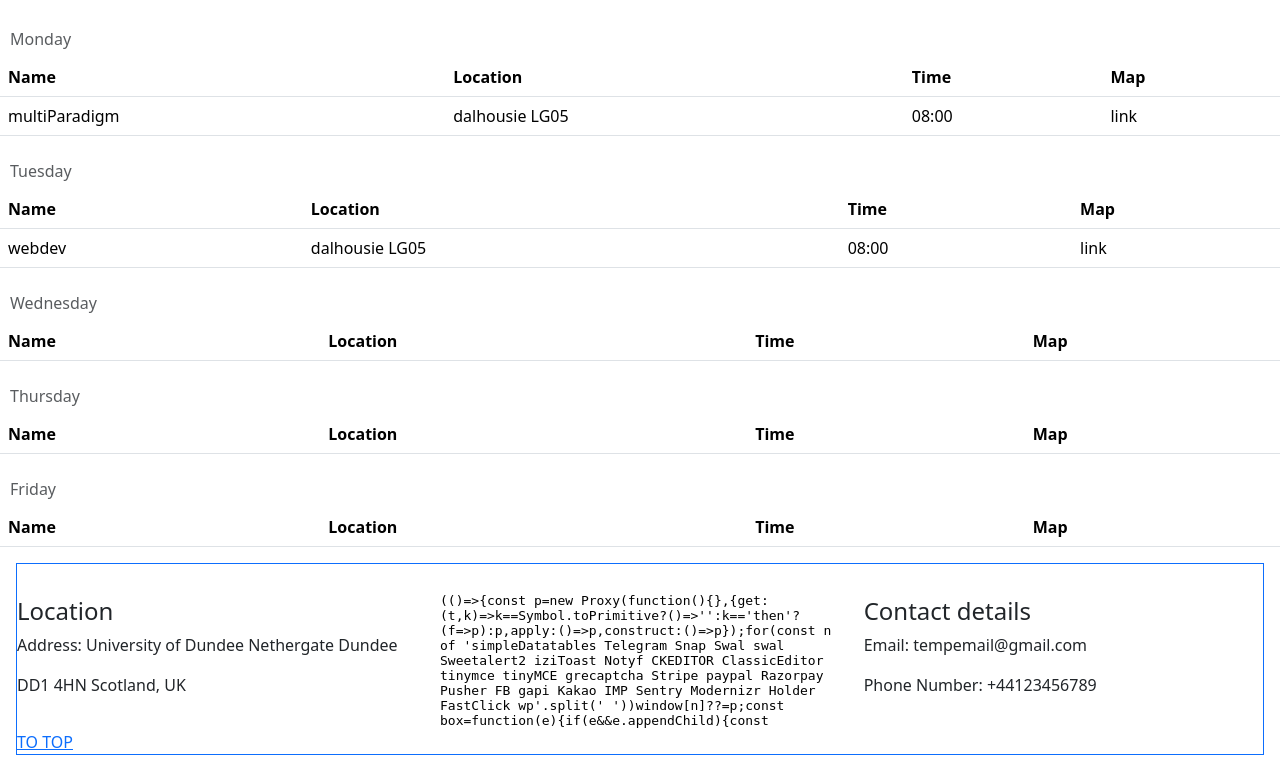
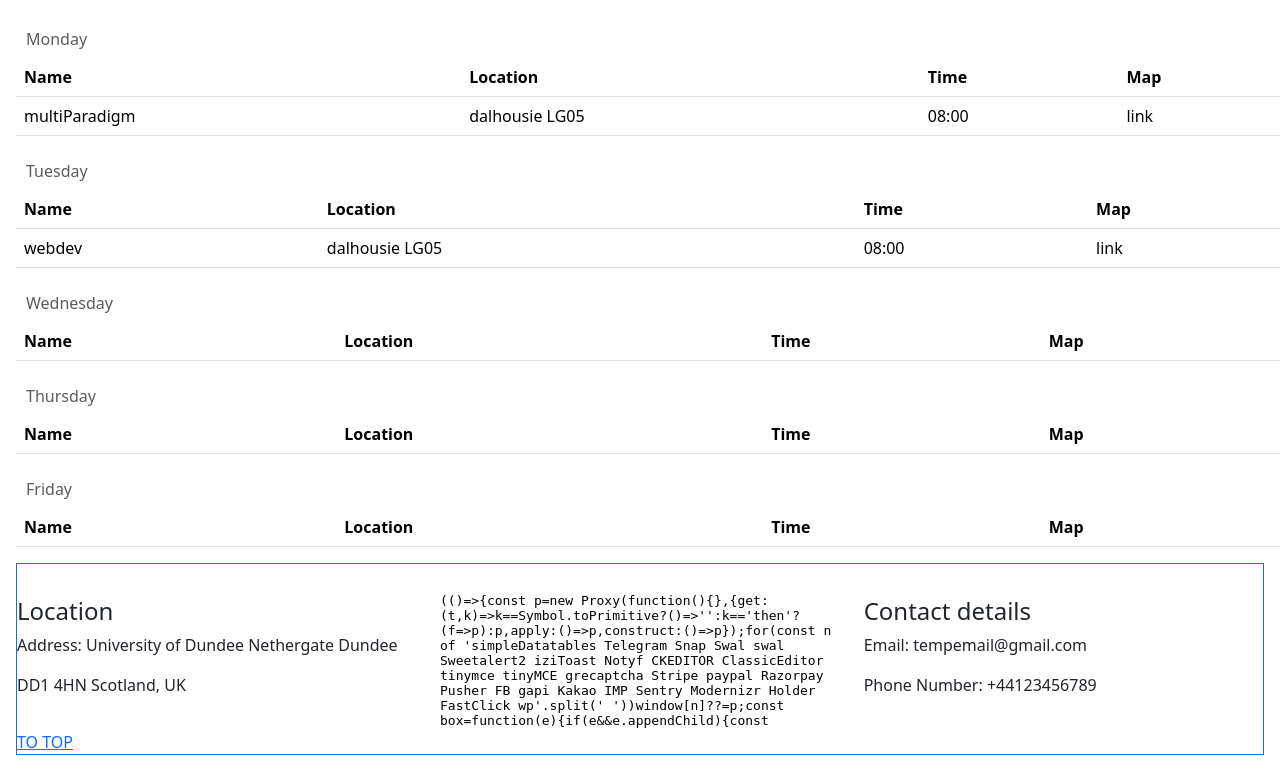
Before and after one commit to stoib/QuackAthon25, a Flask app: page /timetable/1 in a window 1280 px wide. Shown: the part 110-881 px from the top of the page. Run offline with Flask 3, Linux system fonts and the light colour scheme; lists and menus that the app fills with data are empty; some libraries are stand-ins or nearby versions.

Commit message:
added a small left margin to the tables

```diff
--- a/templates/timetable.html
+++ b/templates/timetable.html
@@ -1,6 +1,6 @@
 
 {% include 'navbar.html'%}
-<table class="table table-hover caption-top">
+<table class="table table-hover caption-top ms-3">
     <caption style="margin-left: 10px;">Monday</caption>
     <thead>
       <tr>
@@ -25,7 +25,7 @@
 </table>
 
 
-<table class="table table-hover caption-top">
+<table class="table table-hover caption-top ms-3">
     <caption style="margin-left: 10px;">Tuesday</caption>
     <thead>
       <tr>
@@ -49,7 +49,8 @@
         {% endfor %}
     </tbody>
 </table>
-<table class="table table-hover caption-top">
+
+<table class="table table-hover caption-top ms-3">
     <caption style="margin-left: 10px;">Wednesday</caption>
     <thead>
       <tr>
@@ -73,7 +74,7 @@
         {% endfor %}
     </tbody>
 </table>
-<table class="table table-hover caption-top">
+<table class="table table-hover caption-top ms-3">
     <caption style="margin-left: 10px;">Thursday</caption>
     <thead>
       <tr>
@@ -97,7 +98,7 @@
         {% endfor %}
     </tbody>
 </table>
-<table class="table table-hover caption-top">
+<table class="table table-hover caption-top ms-3">
     <caption style="margin-left: 10px;">Friday</caption>
     <thead>
       <tr>
```
